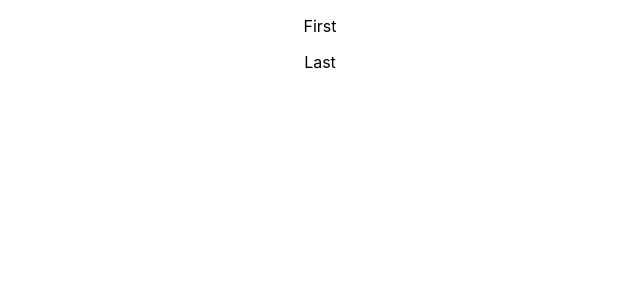
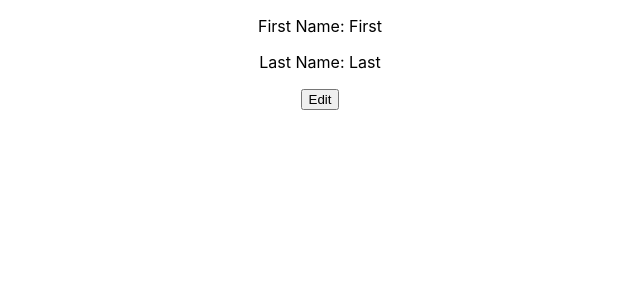
Before and after one commit to kyu21/ttp-react-events, a React (Create React App) app: page / in a window 1280 px wide. Shown: the top 300 px of the page, without its empty margins (320-960 px from the left). Built offline with nearby package versions, Linux system fonts and the light colour scheme.

Commit message:
Changed User component to Form component

```diff
--- a/src/App.js
+++ b/src/App.js
@@ -1,11 +1,11 @@
 import React from "react";
-import User from "./User";
+import Form from "./User";
 import "./App.css";
 
 function App() {
   return (
     <div className="App">
-      <User firstName="First" lastName="Last"></User>
+      <Form firstName="First" lastName="Last"></Form>
     </div>
   );
 }
--- a/src/User.js
+++ b/src/User.js
@@ -1,6 +1,6 @@
 import React, { Component } from "react";
 
-class User extends Component {
+class Form extends Component {
   constructor(props) {
     super(props);
     this.state = {
@@ -12,11 +12,12 @@ class User extends Component {
   render() {
     return (
       <div>
-        <p>{this.state.firstName}</p>
-        <p>{this.state.lastName}</p>
+        <p>First Name: {this.state.firstName}</p>
+        <p>Last Name: {this.state.lastName}</p>
+        <button>Edit</button>
       </div>
     );
   }
 }
 
-export default User;
+export default Form;
```
